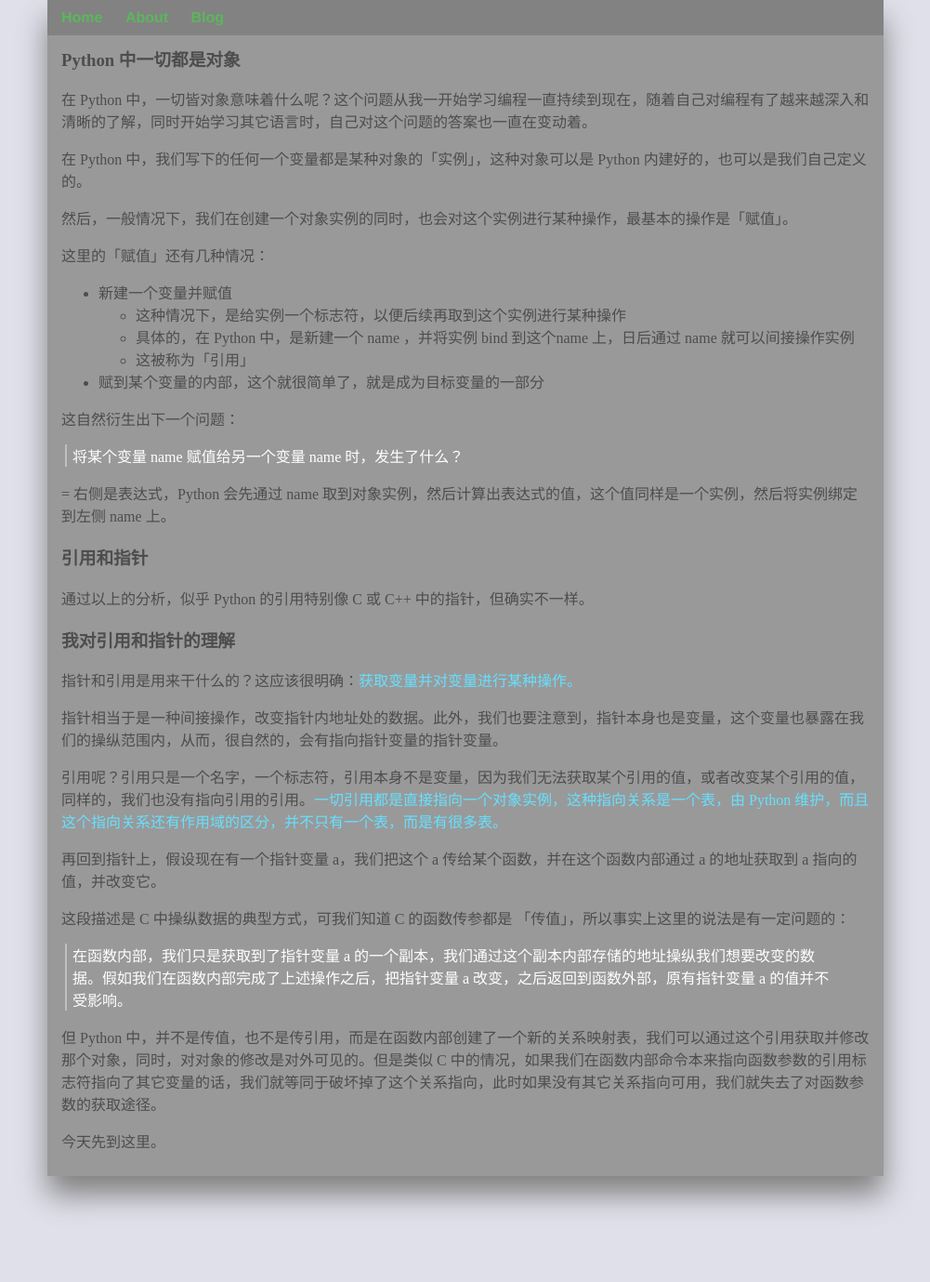
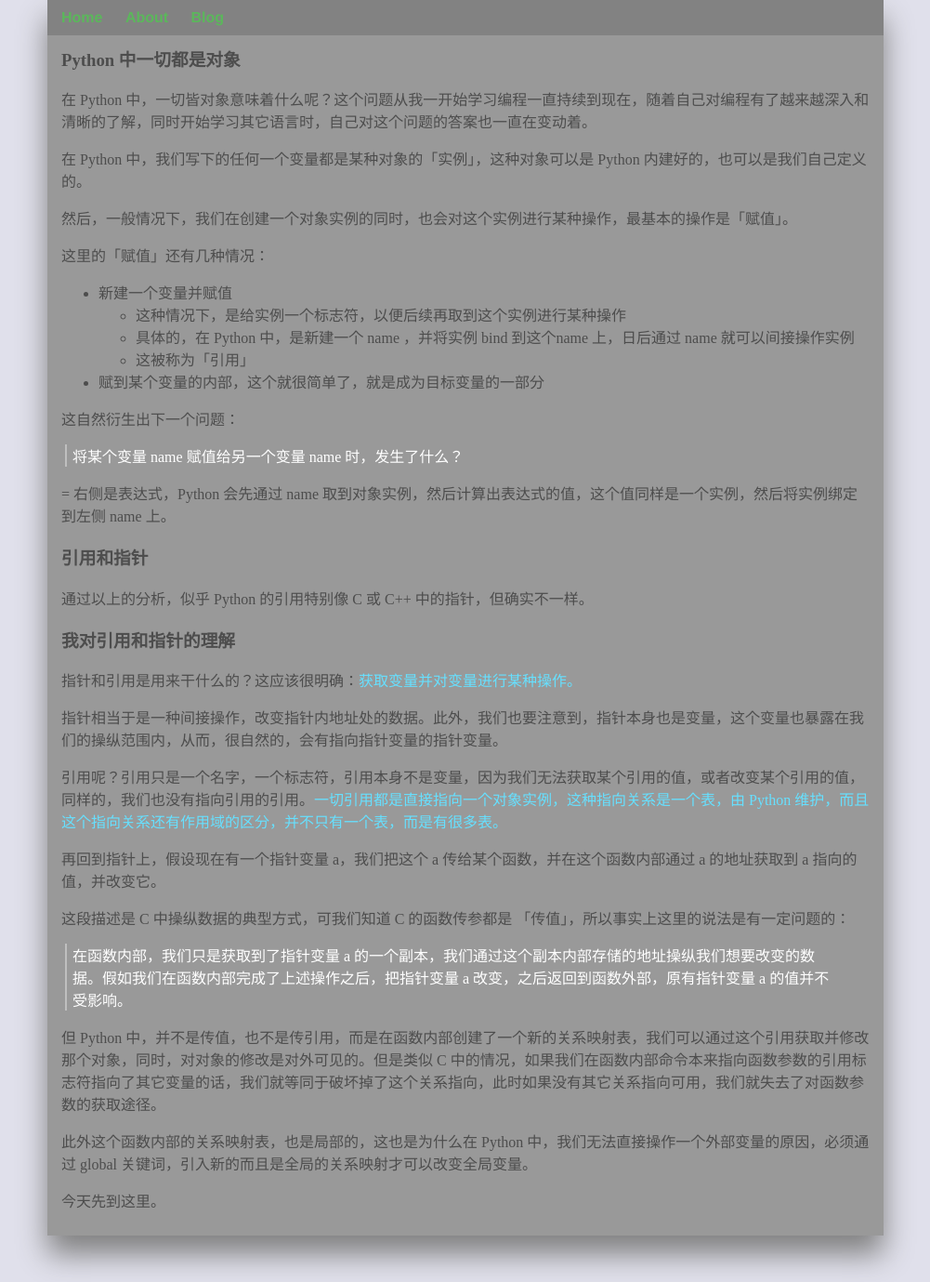
Before and after one commit to xxleyi/xxleyi.github.io, a Jekyll site: the page built from _posts/2017-09-08-由 Python 中一切皆对象说开去.md, in a window 1280 px wide and 1379 px high. Shown: the whole window at 93% size, without its empty margins (139-1140 px from the left). Built offline with Jekyll 4.4.1, drawn with Linux system fonts in a browser that asks for light colours.

Commit message:
update a blog

```diff
--- a/_posts/2017-09-08-由 Python 中一切皆对象说开去.md
+++ b/_posts/2017-09-08-由 Python 中一切皆对象说开去.md
@@ -43,4 +43,6 @@
 
 但 Python 中，并不是传值，也不是传引用，而是在函数内部创建了一个新的关系映射表，我们可以通过这个引用获取并修改那个对象，同时，对对象的修改是对外可见的。但是类似 C 中的情况，如果我们在函数内部命令本来指向函数参数的引用标志符指向了其它变量的话，我们就等同于破坏掉了这个关系指向，此时如果没有其它关系指向可用，我们就失去了对函数参数的获取途径。
 
+此外这个函数内部的关系映射表，也是局部的，这也是为什么在 Python 中，我们无法直接操作一个外部变量的原因，必须通过 global 关键词，引入新的而且是全局的关系映射才可以改变全局变量。
+
 今天先到这里。
```
